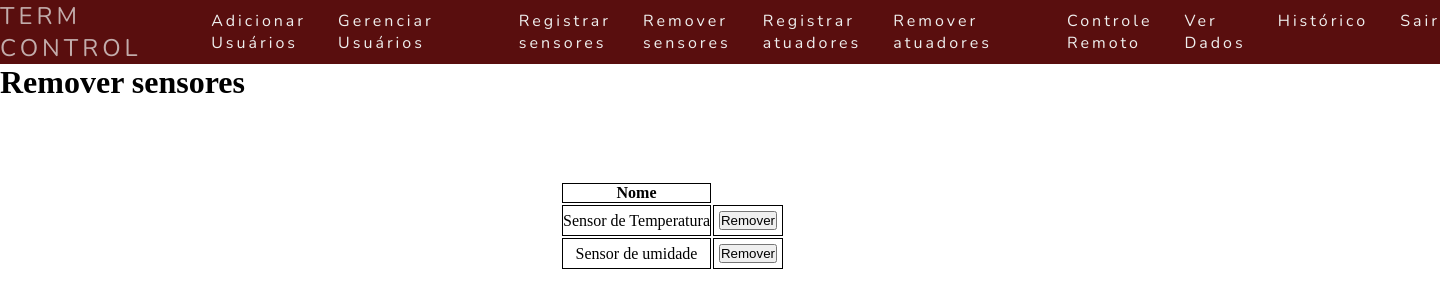
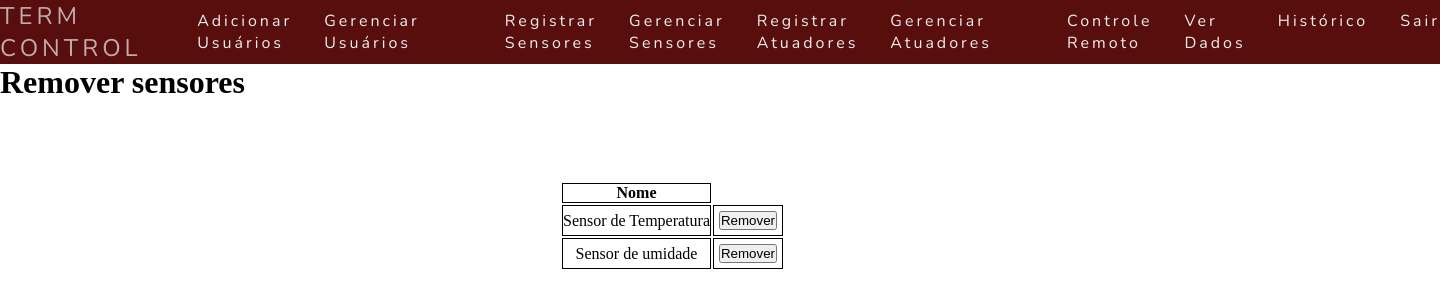
Before and after one commit to MuriloZF/projetoIOT, a Flask app: page /manage_sensor in a window 1440 px wide. Shown: the top 308 px of the page. Run offline with Flask 3, Linux system fonts and the light colour scheme.

Commit message:
Modifiquei os nomes na nav dos atuadores e sensores

```diff
--- a/templates/baseAdmin.html
+++ b/templates/baseAdmin.html
@@ -19,10 +19,10 @@
             <ul class = "nav-list">
                 <li><a href = "/register_user">Adicionar<br>Usuários </a></li>
                 <li><a href = "/manage_user"> Gerenciar<br>Usuários </a></li>
-                <li style="margin-left: 85px;"><a href= "/register_sensor"> Registrar<br>sensores</a></li>
-                <li><a href= "/manage_sensor"> Remover<br>sensores</a></li>
-                <li ><a href= "/register_actuator"> Registrar<br>atuadores</a></li>
-                <li style="margin-right: 43px;"><a href= "/manage_actuator"> Remover<br>atuadores</a></li>
+                <li style="margin-left: 85px;"><a href= "/register_sensor"> Registrar<br>Sensores</a></li>
+                <li><a href= "/manage_sensor"> Gerenciar<br>Sensores</a></li>
+                <li ><a href= "/register_actuator"> Registrar<br>Atuadores</a></li>
+                <li style="margin-right: 43px;"><a href= "/manage_actuator"> Gerenciar<br>Atuadores</a></li>
                 <li><a href = "#!"> Controle<br>Remoto </a></li>
                 <li><a href = "#!"> Ver<br>Dados </a></li>
                 <li><a href = "#!"> Histórico </a></li>
```
